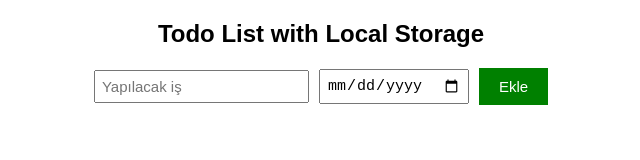
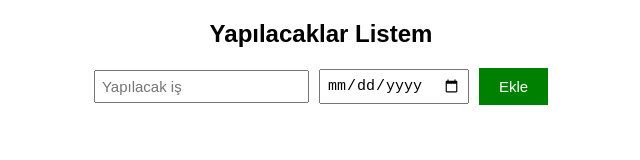
Before and after one commit to Wittgy/todolist, a plain HTML site: page index.html in a window 1280 px wide. Shown: the whole page, without its empty margins (319-959 px from the left). Drawn offline with Linux system fonts and the light colour scheme.

Commit message:
Update index.html

```diff
--- a/index.html
+++ b/index.html
@@ -3,7 +3,7 @@
 <head>
     <meta charset="UTF-8">
     <meta name="viewport" content="width=device-width, initial-scale=1.0">
-    <title>Yapılacaklar Listesi</title>
+    <title>Yapılacaklar</title>
     <style>
         body {
             font-family: Arial;
@@ -108,7 +108,7 @@
 </head>
 <body>
     <div class="container">
-        <h2>Todo List with Local Storage</h2>
+        <h2>Yapılacaklar Listem</h2>
         <div class="todo-input-grid">
             <input class="js-input name-input" type="text" placeholder="Yapılacak iş">
             <input class="js-due-date-input due-date-input" type="date">
```
